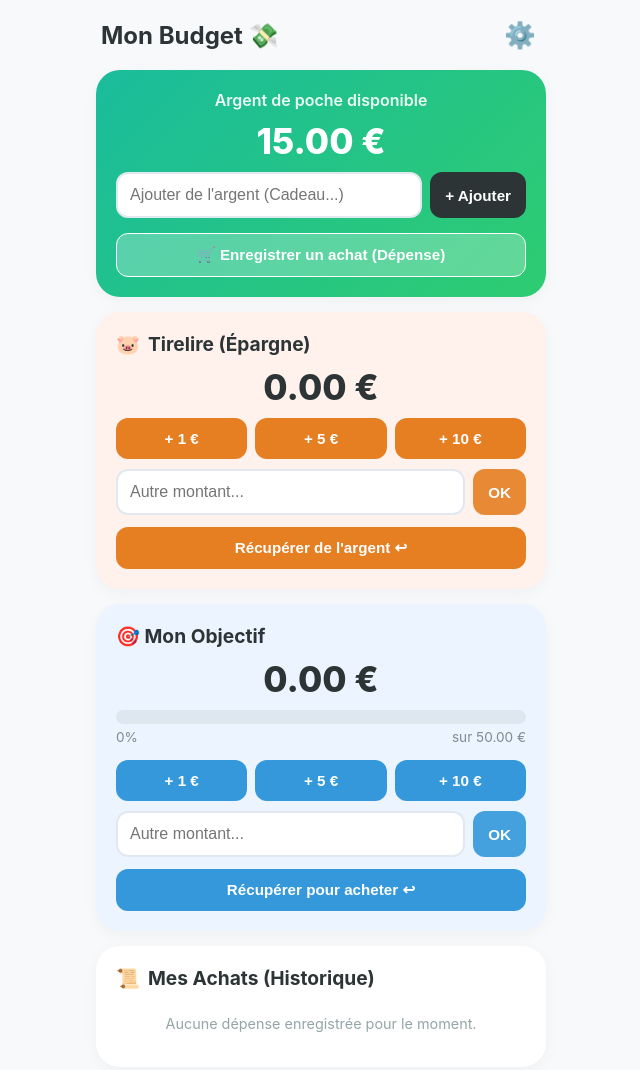
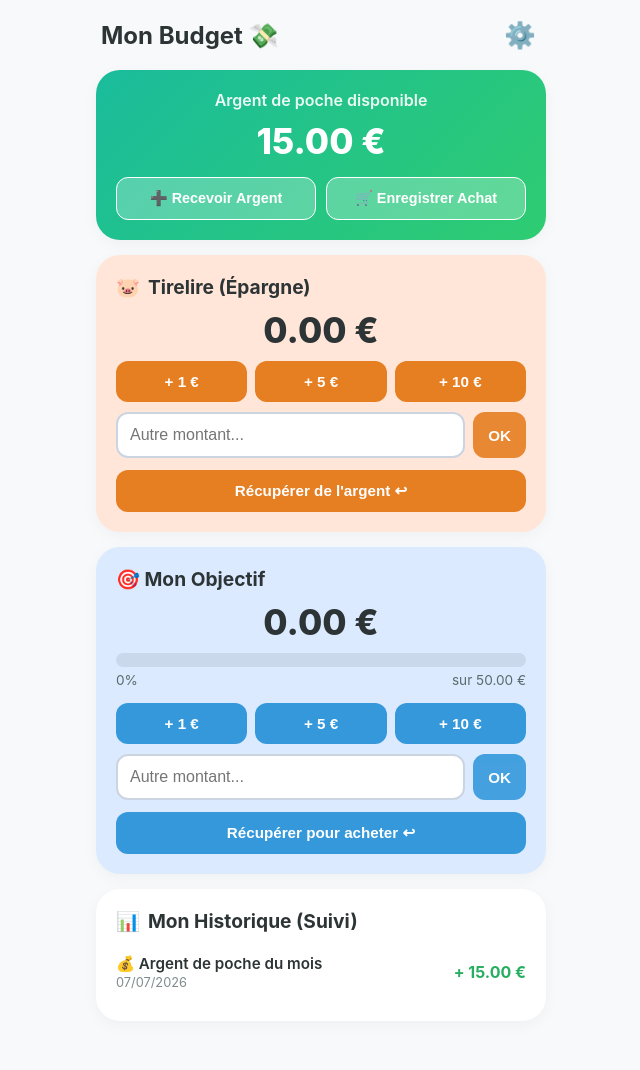
Before and after one commit to patTetra/Manon, a plain HTML site: page index.html in a window 1280 px wide. Shown: the whole page, without its empty margins (319-959 px from the left). Drawn offline with Linux system fonts and the light colour scheme.

Commit message:
Update index.html

```diff
--- a/index.html
+++ b/index.html
@@ -13,7 +13,7 @@
             nom_objectif: "Mon Objectif",
             cible_objectif: 50,
             dernier_mois_credit: "",
-            depenses: []
+            historique: [] // Historique global (gains et dépenses)
         };
 
         // Variables temporaires pour savoir quelle cible on est en train de vider
@@ -23,7 +23,16 @@
         if (!data.nom_objectif) data.nom_objectif = "Mon Objectif";
         if (!data.cible_objectif) data.cible_objectif = 50;
         if (!data.dernier_mois_credit) data.dernier_mois_credit = "";
-        if (!data.depenses) data.depenses = [];
+        if (!data.historique) {
+            data.historique = [];
+            // Migration des anciennes dépenses vers le nouvel historique si nécessaire
+            if (data.depenses) {
+                data.depenses.forEach(d => {
+                    data.historique.push({ type: 'depense', montant: d.montant, desc: d.desc, date: d.date });
+                });
+                delete data.depenses;
+            }
+        }
 
         function sauvegarder() {
             localStorage.setItem('budgetData', JSON.stringify(data));
@@ -38,7 +47,14 @@
             const moisCourantStr = `${annee}-${mois}`;
 
             if (data.dernier_mois_credit !== moisCourantStr) {
+                const dateIso = aujourdhui.toISOString().split('T')[0];
                 data.solde += 15;
+                data.historique.push({
+                    type: 'gain',
+                    montant: 15,
+                    desc: "💰 Argent de poche du mois",
+                    date: dateIso
+                });
                 data.dernier_mois_credit = moisCourantStr;
                 sauvegarder();
 
@@ -69,42 +85,65 @@
             document.getElementById('param-nom-obj').value = data.nom_objectif;
             document.getElementById('param-cible-obj').value = data.cible_objectif;
 
-            // Mettre à jour la date du jour par défaut
+            // Mettre à jour les dates par défaut des modales
             const aujourdhui = new Date().toISOString().split('T')[0];
             document.getElementById('depense-date').value = aujourdhui;
+            document.getElementById('gain-date').value = aujourdhui;
 
-            // Afficher l'historique des dépenses
-            const listeDepenses = document.getElementById('liste-depenses');
-            listeDepenses.innerHTML = "";
+            // Afficher l'historique complet
+            const listeHistorique = document.getElementById('liste-historique');
+            listeHistorique.innerHTML = "";
 
-            if (data.depenses.length === 0) {
-                listeDepenses.innerHTML = "<div class='vide'>Aucune dépense enregistrée pour le moment.</div>";
+            if (data.historique.length === 0) {
+                listeHistorique.innerHTML = "<div class='vide'>Aucune opération enregistrée pour le moment.</div>";
             } else {
-                const depensesInversees = [...data.depenses].reverse();
-                depensesInversees.forEach(dep => {
-                    const dateFormatee = dep.date.split('-').reverse().join('/');
-                    const item = document.createElement('div');
-                    item.className = 'depense-item';
-                    item.innerHTML = `
+                const histInverse = [...data.historique].reverse();
+                histInverse.forEach(item => {
+                    const dateFormatee = item.date.split('-').reverse().join('/');
+                    const div = document.createElement('div');
+                    div.className = 'hist-item';
+
+                    const estGain = item.type === 'gain';
+                    const signe = estGain ? '+' : '-';
+                    const classeMontant = estGain ? 'montant-plus' : 'montant-moins';
+
+                    div.innerHTML = `
                         <div>
-                            <div class="depense-desc">${dep.desc}</div>
-                            <div class="depense-date">${dateFormatee}</div>
+                            <div class="hist-desc">${item.desc}</div>
+                            <div class="hist-date">${dateFormatee}</div>
                         </div>
-                        <div class="depense-montant">- ${dep.montant.toFixed(2)} €</div>
+                        <div class="hist-montant ${classeMontant}">${signe} ${item.montant.toFixed(2)} €</div>
                     `;
-                    listeDepenses.appendChild(item);
+                    listeHistorique.appendChild(div);
                 });
             }
         }
 
-        function ajouterSolde() {
-            const input = document.getElementById('input-solde');
-            const montant = parseFloat(input.value);
-            if (!montant || montant <= 0) return;
+        // Fenêtre Ajouter de l'argent
+        function ouvrirGain() { document.getElementById('modal-gain').style.display = 'flex'; }
+        function fermerGain() { document.getElementById('modal-gain').style.none = 'none'; document.getElementById('modal-gain').style.display = 'none';}
+
+        function enregistrerGain() {
+            const inputMontant = document.getElementById('gain-montant');
+            const inputDesc = document.getElementById('gain-desc');
+            const inputDate = document.getElementById('gain-date');
+
+            const montant = parseFloat(inputMontant.value);
+            const desc = inputDesc.value.trim();
+            const date = inputDate.value;
+
+            if (!montant || montant <= 0 || !desc || !date) {
+                alert("Remplis toutes les cases pour ajouter l'argent !");
+                return;
+            }
 
             data.solde += montant;
-            input.value = '';
+            data.historique.push({ type: 'gain', montant, desc, date });
+
+            inputMontant.value = '';
+            inputDesc.value = '';
             sauvegarder();
+            fermerGain();
         }
 
         function verifierObjectifAtteint(cible, montantAjoute) {
@@ -158,9 +197,7 @@
             document.getElementById('modal-retrait').style.display = 'flex';
         }
 
-        function fermerRetrait() {
-            document.getElementById('modal-retrait').style.display = 'none';
-        }
+        function fermerRetrait() { document.getElementById('modal-retrait').style.display = 'none'; }
 
         function validerRetrait() {
             const input = document.getElementById('retrait-montant');
@@ -201,7 +238,7 @@
 
             if (data.solde >= montant) {
                 data.solde -= montant;
-                data.depenses.push({ montant, desc, date });
+                data.historique.push({ type: 'depense', montant, desc, date });
                 inputMontant.value = '';
                 inputDesc.value = '';
                 sauvegarder();
@@ -228,7 +265,7 @@
         }
 
         function reinitialiserTout() {
-            if (confirm("⚠️ Es-tu sûr(e) de vouloir TOUT réinitialiser ? Cela va effacer le solde, la tirelire, l'objectif et TOUT l'historique des dépenses !")) {
+            if (confirm("⚠️ Es-tu sûr(e) de vouloir TOUT réinitialiser ? Cela va effacer le solde, la tirelire, l'objectif et TOUT l'historique !")) {
                 data = {
                     solde: 0,
                     tirelire: 0,
@@ -236,7 +273,7 @@
                     nom_objectif: "Mon Objectif",
                     cible_objectif: 50,
                     dernier_mois_credit: "",
-                    depenses: []
+                    historique: []
                 };
                 sauvegarder();
                 fermerParametres();
@@ -297,27 +334,22 @@
             box-shadow: 0 4px 15px rgba(0,0,0,0.04);
         }
 
-        /* Personnalisation des fonds de cartes */
         .solde-card {
             background: linear-gradient(135deg, #1abc9c, #2ecc71);
             color: white;
         }
         .solde-card .montant { color: white; }
 
-        .tirelire-card {
-            background-color: #fff2ec; /* Orange/Rose pastel */
-        }
-
-        .objectif-card {
-            background-color: #ecf4ff; /* Bleu ciel pastel */
-        }
+        /* Couleurs pastel plus soutenues et dynamiques */
+        .tirelire-card { background-color: #ffe6d9; }
+        .objectif-card { background-color: #dbeaff; }
 
         .montant { font-size: 2.2em; font-weight: 800; color: var(--text-main); text-align: center; margin: 10px 0; }
 
         h3 { margin-top: 0; margin-bottom: 5px; font-size: 1.2em; display: flex; align-items: center; gap: 8px;}
 
         .progress-container {
-            background: rgba(0, 0, 0, 0.06);
+            background: rgba(0, 0, 0, 0.08);
             border-radius: 10px;
             height: 14px;
             width: 100%;
@@ -334,7 +366,7 @@
             display: flex;
             justify-content: space-between;
             font-size: 0.85em;
-            color: #7f8c8d;
+            color: #5d6a6b;
             margin-bottom: 15px;
         }
 
@@ -352,36 +384,42 @@
         }
         button:active { transform: scale(0.95); }
         button.btn-retrait { background-color: var(--red); width: 100%; margin-top: 12px;}
-        button.btn-depense { background-color: rgba(255, 255, 255, 0.25); border: 1.5px solid white; width: 100%; margin-top: 15px;}
-        button.btn-depense:hover { background-color: rgba(255, 255, 255, 0.4); }
+
+        /* Boutons de la carte solde */
+        .solde-actions { display: flex; gap: 10px; margin-top: 15px; }
+        .solde-actions button { flex: 1; padding: 12px 10px; font-size: 0.9em; }
+        button.btn-solde-action { background-color: rgba(255, 255, 255, 0.25); border: 1.5px solid white; }
+        button.btn-solde-action:hover { background-color: rgba(255, 255, 255, 0.4); }
 
         .action-input { display: flex; gap: 8px; margin-top: 8px; }
         input {
             flex: 1;
             padding: 12px;
             border-radius: 12px;
-            border: 2px solid #e2e8f0;
+            border: 2px solid #cbd5e1;
             font-size: 1em;
             outline: none;
             box-sizing: border-box;
-            min-width: 0;
             background-color: white;
+            color: var(--text-main);
         }
-        input:focus { border-color: var(--primary); }
-        .btn-add { background: var(--text-main); }
+        input:focus { border-color: var(--text-main); }
 
-        .liste-historique { max-height: 250px; overflow-y: auto; margin-top: 10px; }
-        .depense-item {
+        /* Structure de l'historique unifié */
+        .liste-historique { max-height: 280px; overflow-y: auto; margin-top: 10px; }
+        .hist-item {
             display: flex;
             justify-content: space-between;
             align-items: center;
-            padding: 10px 0;
-            border-bottom: 1px solid rgba(0,0,0,0.05);
+            padding: 11px 0;
+            border-bottom: 1px solid rgba(0,0,0,0.06);
         }
-        .depense-item:last-child { border-bottom: none; }
-        .depense-desc { font-weight: 600; font-size: 0.95em; }
-        .depense-date { font-size: 0.8em; color: #95a5a6; margin-top: 2px; }
-        .depense-montant { font-weight: 700; color: var(--red); font-size: 1em; }
+        .hist-item:last-child { border-bottom: none; }
+        .hist-desc { font-weight: 600; font-size: 0.95em; }
+        .hist-date { font-size: 0.8em; color: #7f8c8d; margin-top: 2px; }
+        .hist-montant { font-weight: 700; font-size: 1em; }
+        .montant-plus { color: #27ae60; }
+        .montant-moins { color: var(--red); }
         .vide { text-align: center; color: #95a5a6; font-size: 0.9em; padding: 15px 0; }
 
         /* Modales */
@@ -403,7 +441,7 @@
             width: 100%;
             max-width: 400px;
         }
-        .modal-content h2 { margin-top: 0; font-size: 1.4em; margin-bottom: 10px;}
+        .modal-content h2 { margin-top: 0; font-size: 1.4em; margin-bottom: 15px;}
         .form-group { margin-bottom: 15px; }
         .form-group label { display: block; margin-bottom: 5px; font-weight: 600; font-size: 0.9em; }
         .form-group input { width: 100%; }
@@ -424,11 +462,10 @@
             <div style="text-align:center; font-weight: 600; opacity: 0.9;">Argent de poche disponible</div>
             <div class="montant" id="solde">0.00 €</div>
 
-            <div class="action-input">
-                <input type="number" inputmode="decimal" id="input-solde" placeholder="Ajouter de l'argent (Cadeau...)">
-                <button class="btn-add" onclick="ajouterSolde()">+ Ajouter</button>
+            <div class="solde-actions">
+                <button class="btn-solde-action" onclick="ouvrirGain()">➕ Recevoir Argent</button>
+                <button class="btn-solde-action" onclick="ouvrirDepense()">🛒 Enregistrer Achat</button>
             </div>
-            <button class="btn-depense" onclick="ouvrirDepense()">🛒 Enregistrer un achat (Dépense)</button>
         </div>
 
         <!-- BLOC TIRELIRE -->
@@ -475,14 +512,41 @@
             <button class="btn-retrait" style="background: var(--blue)" onclick="ouvrirRetrait('objectif_courant')">Récupérer pour acheter ↩</button>
         </div>
 
-        <!-- BLOC HISTORIQUE -->
+        <!-- BLOC HISTORIQUE UNIQUE (ENTREES / SORTIES) -->
         <div class="card">
-            <h3><span>📜</span> Mes Achats (Historique)</h3>
-            <div class="liste-historique" id="liste-depenses"></div>
+            <h3><span>📊</span> Mon Historique (Suivi)</h3>
+            <div class="liste-historique" id="liste-historique"></div>
         </div>
     </div>
 
-    <!-- NOUVELLE MODAL RECUPERER / RETRAIT (NUMERIQUE) -->
+    <!-- MODAL RECEVOIR DE L'ARGENT (GAIN) -->
+    <div class="modal" id="modal-gain">
+        <div class="modal-content">
+            <h2>➕ Recevoir de l'argent</h2>
+
+            <div class="form-group">
+                <label for="gain-montant">Montant reçu (€)</label>
+                <input type="number" inputmode="decimal" id="gain-montant" placeholder="Ex: 10">
+            </div>
+
+            <div class="form-group">
+                <label for="gain-desc">D'où vient cet argent ? (Provenance)</label>
+                <input type="text" id="gain-desc" placeholder="Ex: Anniversaire, Tâche ménagère, Mamie...">
+            </div>
+
+            <div class="form-group">
+                <label for="gain-date">Date de réception</label>
+                <input type="date" id="gain-date">
+            </div>
+
+            <div class="modal-actions">
+                <button style="background: #bdc3c7; color: #2d3436;" onclick="fermerGain()">Annuler</button>
+                <button style="background: var(--primary); color: white;" onclick="enregistrerGain()">Ajouter au solde</button>
+            </div>
+        </div>
+    </div>
+
+    <!-- MODAL RECUPERER / RETRAIT -->
     <div class="modal" id="modal-retrait">
         <div class="modal-content">
             <h2 id="retrait-titre">↩ Récupérer de l'argent</h2>
```
